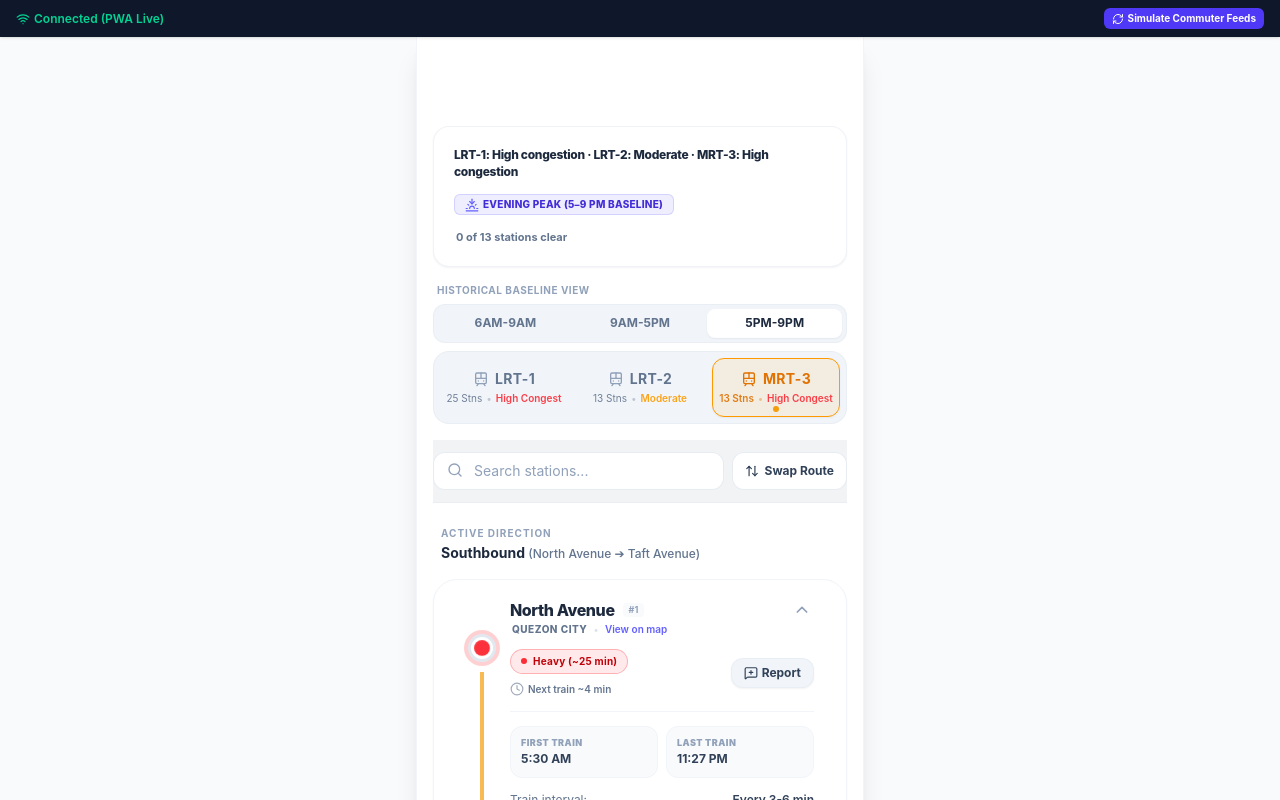
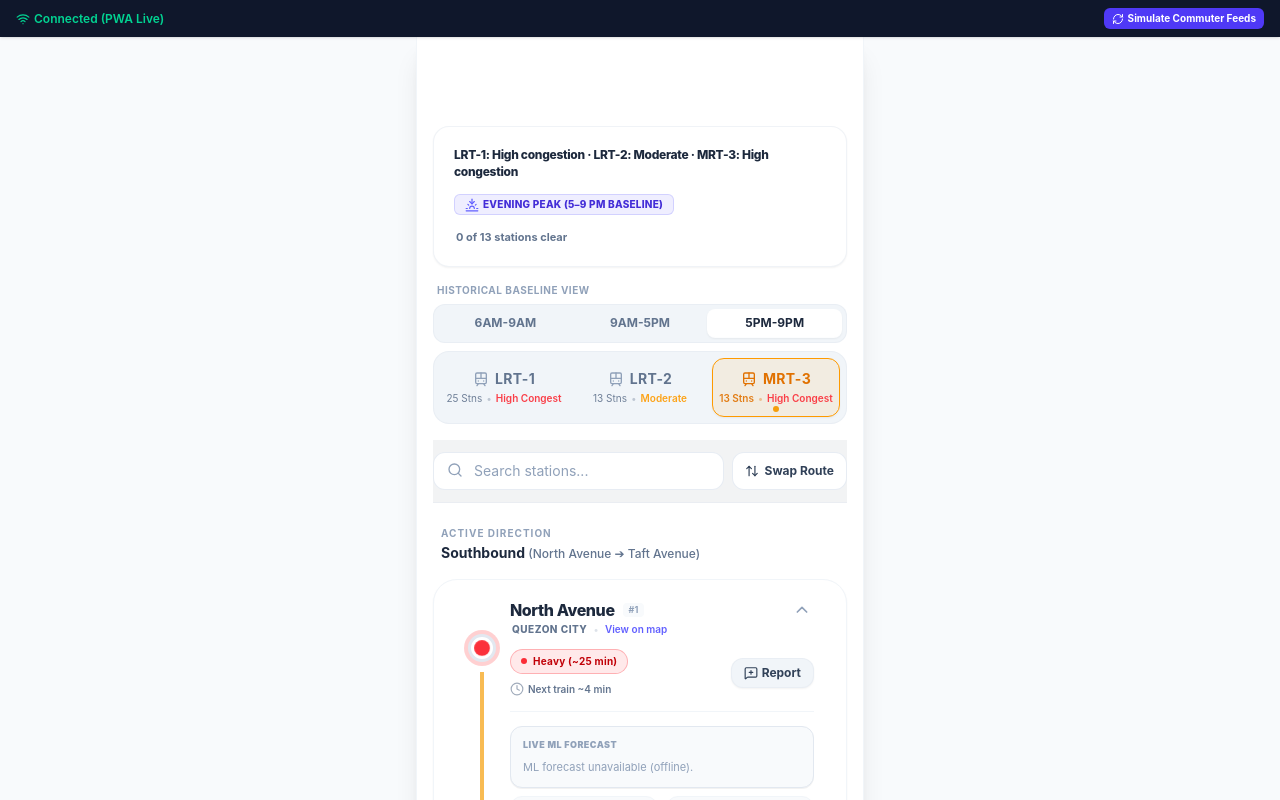
Before and after one commit to marrietty/transit-project, a React (Vite) app in the folder transit-engine-frontend/: page / in a window 1280 px wide. Both pictures are taken after a click on the element 640 px from the left and 656 px from the top of the page. Shown: the top 800 px of the page. Built offline with nearby package versions, Linux system fonts and the light colour scheme; no server answers.

Commit message:
feat(frontend): add live ml forecast card directly in expanded station row

```diff
--- a/transit-engine-frontend/src/components/StationRow.tsx
+++ b/transit-engine-frontend/src/components/StationRow.tsx
@@ -1,4 +1,4 @@
-import React, { useState } from 'react';
+import React, { useState, useEffect } from 'react';
 import { ArrowRightLeft, MessageSquarePlus, Clock } from 'lucide-react';
 import subwayData from '../data/manila_subway_data.json';
 
@@ -173,6 +173,42 @@ export const StationRow: React.FC<StationRowProps> = ({
   isOnline,
 }) => {
   const [isExpanded, setIsExpanded] = useState<boolean>(false);
+
+  // Live predictions state
+  const [prediction, setPrediction] = useState<{
+    congestion_level: string;
+    predicted_volume: number;
+    live_reports_count: number;
+  } | null>(null);
+  const [predictionLoading, setPredictionLoading] = useState<boolean>(false);
+
+  useEffect(() => {
+    if (!isExpanded) return;
+
+    setPredictionLoading(true);
+    const apiBaseUrl = import.meta.env.VITE_API_URL || 'http://localhost:8000';
+    const backendUrl = `${apiBaseUrl}/api/status/${station.id}`;
+
+    fetch(backendUrl)
+      .then((res) => {
+        if (!res.ok) throw new Error('API error');
+        return res.json();
+      })
+      .then((data) => {
+        setPrediction({
+          congestion_level: data.congestion_level,
+          predicted_volume: data.predicted_volume,
+          live_reports_count: data.live_reports_count,
+        });
+      })
+      .catch((err) => {
+        console.error('Error fetching prediction for station:', station.id, err);
+        setPrediction(null);
+      })
+      .finally(() => {
+        setPredictionLoading(false);
+      });
+  }, [isExpanded, station.id]);
 
   // Status configuration mapping
   const getStatusConfig = (weight: number) => {
@@ -393,6 +429,46 @@ export const StationRow: React.FC<StationRowProps> = ({
         {/* Row 4: Progressive Disclosure Accordion Panels */}
         {isExpanded && (
           <div className="mt-3.5 pt-3.5 border-t border-slate-100 dark:border-slate-800/60 flex flex-col space-y-2 animate-fadeIn text-left text-xs text-slate-500 dark:text-slate-400">
+            {/* Live ML Prediction Block */}
+            <div className={`p-3 rounded-xl border text-left transition-all duration-300 shadow-2xs ${
+              predictionLoading
+                ? 'bg-slate-50 dark:bg-slate-900/40 border-slate-200/50 dark:border-slate-800/50 text-slate-500'
+                : prediction?.congestion_level === 'Low'
+                  ? 'bg-emerald-500/10 text-emerald-700 dark:text-emerald-400 border-emerald-500/20 dark:border-emerald-500/10'
+                  : prediction?.congestion_level === 'Medium'
+                    ? 'bg-amber-500/10 text-amber-700 dark:text-amber-400 border-amber-500/20 dark:border-amber-500/10'
+                    : prediction?.congestion_level === 'High'
+                      ? 'bg-red-500/10 text-red-700 dark:text-red-400 border-red-500/20 dark:border-red-500/10'
+                      : prediction?.congestion_level === 'Critical'
+                        ? 'bg-rose-600/20 text-rose-700 dark:text-rose-400 border-rose-500/30 dark:border-rose-500/20 font-bold animate-pulse'
+                        : 'bg-slate-50 dark:bg-slate-900 border-slate-200 dark:border-slate-800 text-slate-500'
+            }`}>
+              <div className="flex justify-between items-center mb-2">
+                <span className="text-[9px] font-black text-slate-400 uppercase tracking-wider">Live ML Forecast</span>
+                {predictionLoading && <span className="text-[9px] font-bold text-slate-400 animate-pulse">Updating...</span>}
+              </div>
+              {prediction ? (
+                <div className="space-y-1 text-[11px] font-semibold">
+                  <div className="flex justify-between items-center">
+                    <span>Congestion Level:</span>
+                    <strong className="text-slate-800 dark:text-slate-100 font-extrabold text-xs">{prediction.congestion_level}</strong>
+                  </div>
+                  <div className="flex justify-between items-center">
+                    <span>Predicted Volume:</span>
+                    <strong className="text-slate-800 dark:text-slate-100">{Math.round(prediction.predicted_volume).toLocaleString()} entries/hr</strong>
+                  </div>
+                  <div className="flex justify-between items-center">
+                    <span>Active Reports (30m):</span>
+                    <strong className="text-slate-800 dark:text-slate-100">{prediction.live_reports_count} reports</strong>
+                  </div>
+                </div>
+              ) : (
+                <span className="text-[11px] text-slate-400">
+                  {predictionLoading ? 'Fetching predictions...' : 'ML forecast unavailable (offline).'}
+                </span>
+              )}
+            </div>
+
             {/* Operating Times normalized to 12h format */}
             {timetable && (
               <div className="grid grid-cols-2 gap-2">
```
